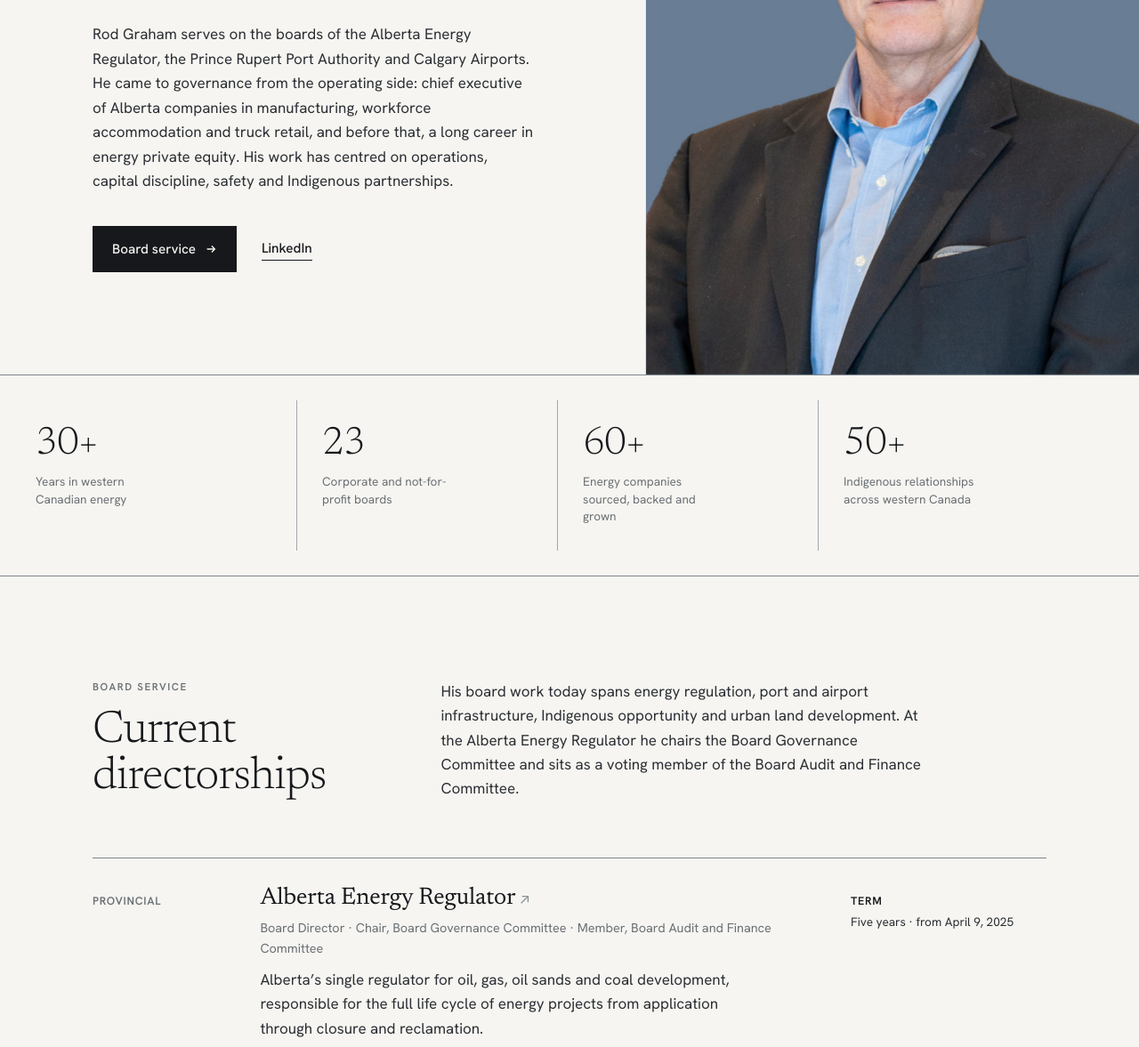
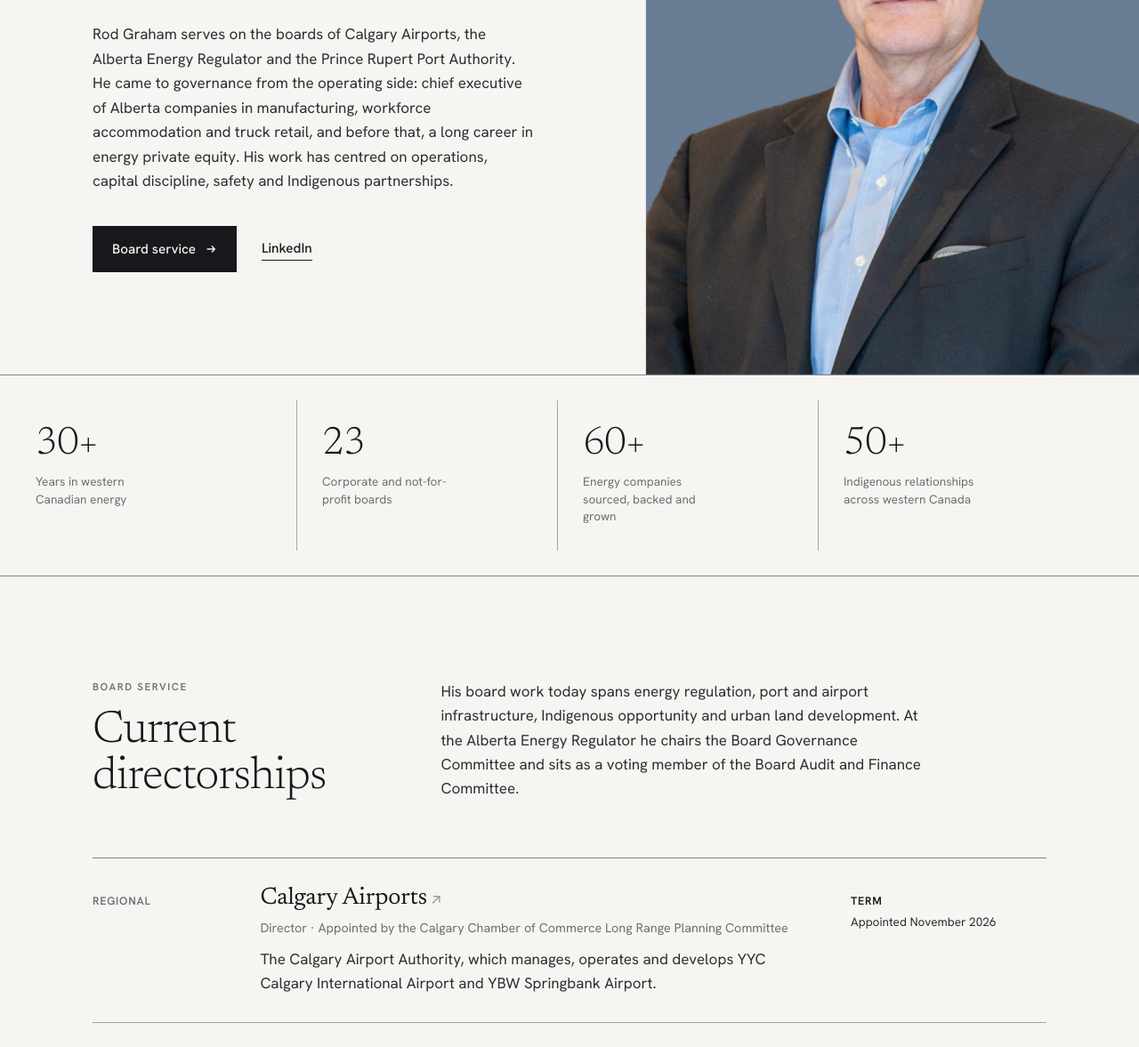
Before and after one commit to JaswanthBadvelu/rod-graham-site, a plain HTML site: page index.html in a window 1280 px wide. Shown: the part 380-1557 px from the top of the page at 89% size. Drawn offline with Linux system fonts and the light colour scheme.

Commit message:
List Calgary Airports first among current directorships
Co-Authored-By: Claude Opus 5.5 <noreply@anthropic.com>
Claude-Session: https://claude.ai/code/session_01VAPkrifsymuaUat5TW2a2F

```diff
--- a/index.html
+++ b/index.html
@@ -230,7 +230,7 @@
       <div class="label">Corporate Director · Calgary, Alberta</div>
       <h1>Rod Graham<span class="post">, ICD.D</span></h1>
       <p class="pos">Independent director. Former chief executive.</p>
-      <p class="lede">Rod Graham serves on the boards of the Alberta Energy Regulator, the Prince Rupert Port Authority and Calgary Airports. He came to governance from the operating side: chief executive of Alberta companies in manufacturing, workforce accommodation and truck retail, and before that, a long career in energy private equity. His work has centred on operations, capital discipline, safety and Indigenous partnerships.</p>
+      <p class="lede">Rod Graham serves on the boards of Calgary Airports, the Alberta Energy Regulator and the Prince Rupert Port Authority. He came to governance from the operating side: chief executive of Alberta companies in manufacturing, workforce accommodation and truck retail, and before that, a long career in energy private equity. His work has centred on operations, capital discipline, safety and Indigenous partnerships.</p>
       <div class="cta">
         <a class="btn" href="#boards">Board service <svg viewBox="0 0 16 16" fill="none" stroke="currentColor" stroke-width="1.5"><path d="M3 8h10M9 4l4 4-4 4"/></svg></a>
         <a class="textlink" href="https://ca.linkedin.com/in/rod-graham-icd-d-8431852b" target="_blank" rel="noopener">LinkedIn</a>
@@ -257,6 +257,11 @@
       <p class="intro">His board work today spans energy regulation, port and airport infrastructure, Indigenous opportunity and urban land development. At the Alberta Energy Regulator he chairs the Board Governance Committee and sits as a voting member of the Board Audit and Finance Committee.</p>
     </div>
     <ol class="rows">
+      <li><a class="row" href="https://www.yyc.com/en-us/media-centre/artmid/2616/articleid/208/rod-graham-brent-allison-appointed-to-calgary-airports-board-of-directors" target="_blank" rel="noopener">
+        <span class="k">Regional</span>
+        <div><h3>Calgary Airports</h3><div class="sub">Director · Appointed by the Calgary Chamber of Commerce Long Range Planning Committee</div><p>The Calgary Airport Authority, which manages, operates and develops YYC Calgary International Airport and YBW Springbank Airport.</p></div>
+        <div class="meta"><b>Term</b>Appointed <span class="num">November 2026</span></div>
+      </a></li>
       <li><a class="row" href="https://www.aer.ca/about-aer/governance/board-directors" target="_blank" rel="noopener">
         <span class="k">Provincial</span>
         <div><h3>Alberta Energy Regulator</h3><div class="sub">Board Director · Chair, Board Governance Committee · Member, Board Audit and Finance Committee</div><p>Alberta’s single regulator for oil, gas, oil sands and coal development, responsible for the full life cycle of energy projects from application through closure and reclamation.</p></div>
@@ -266,11 +271,6 @@
         <span class="k">Federal</span>
         <div><h3>Prince Rupert Port Authority</h3><div class="sub">Director · Appointed by the Minister of Transport</div><p>Director, appointed by the federal Minister of Transport, as the port enters what its CEO calls the most significant phase of development in its history.</p></div>
         <div class="meta"><b>Term</b>Three years · from <span class="num">June 17, 2024</span></div>
-      </a></li>
-      <li><a class="row" href="https://www.yyc.com/en-us/media-centre/artmid/2616/articleid/208/rod-graham-brent-allison-appointed-to-calgary-airports-board-of-directors" target="_blank" rel="noopener">
-        <span class="k">Regional</span>
-        <div><h3>Calgary Airports</h3><div class="sub">Director · Appointed by the Calgary Chamber of Commerce Long Range Planning Committee</div><p>The Calgary Airport Authority, which manages, operates and develops YYC Calgary International Airport and YBW Springbank Airport.</p></div>
-        <div class="meta"><b>Term</b>Appointed <span class="num">November 2026</span></div>
       </a></li>
       <li><a class="row" href="https://theaioc.com/who-we-are/board/" target="_blank" rel="noopener">
         <span class="k">Provincial</span>
```
